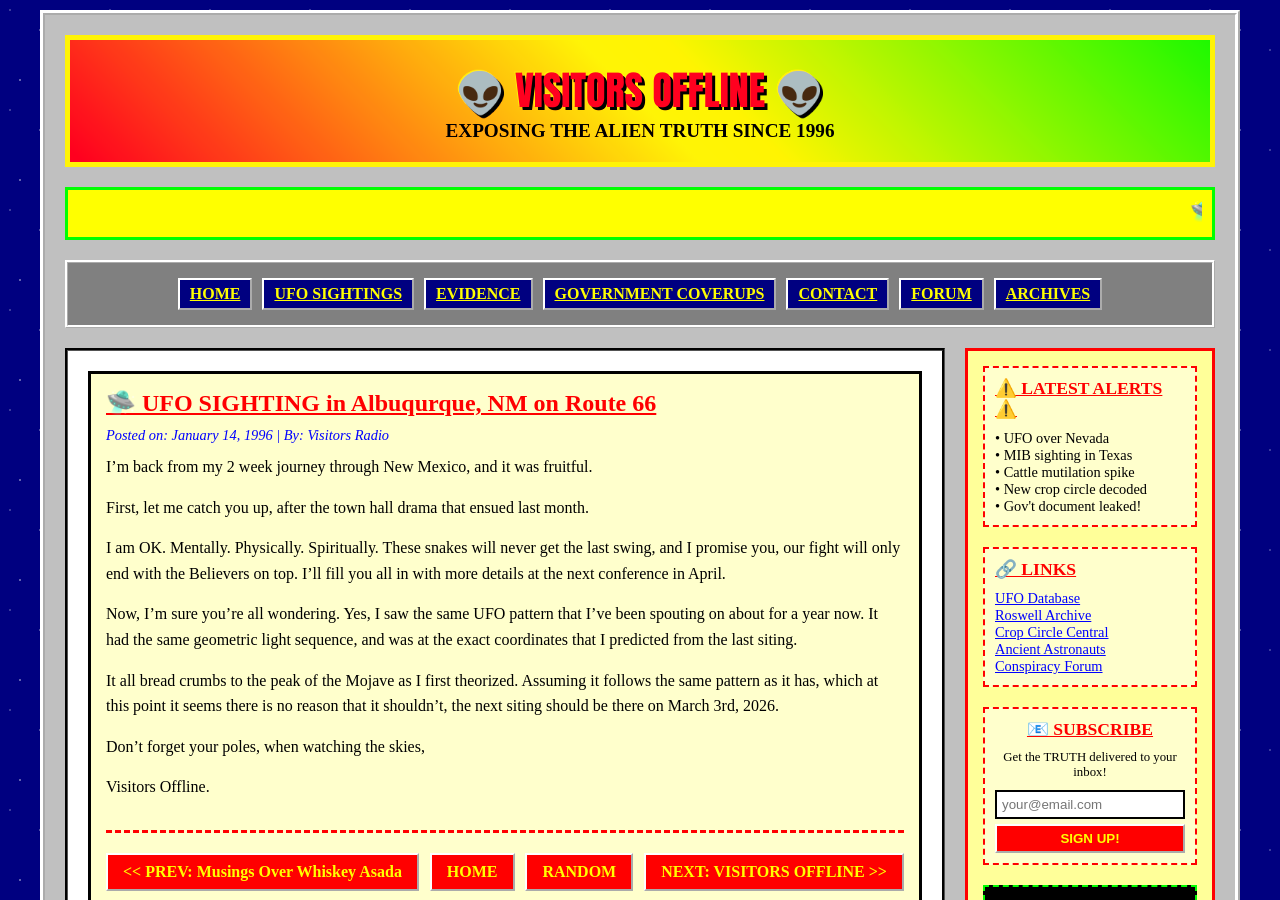
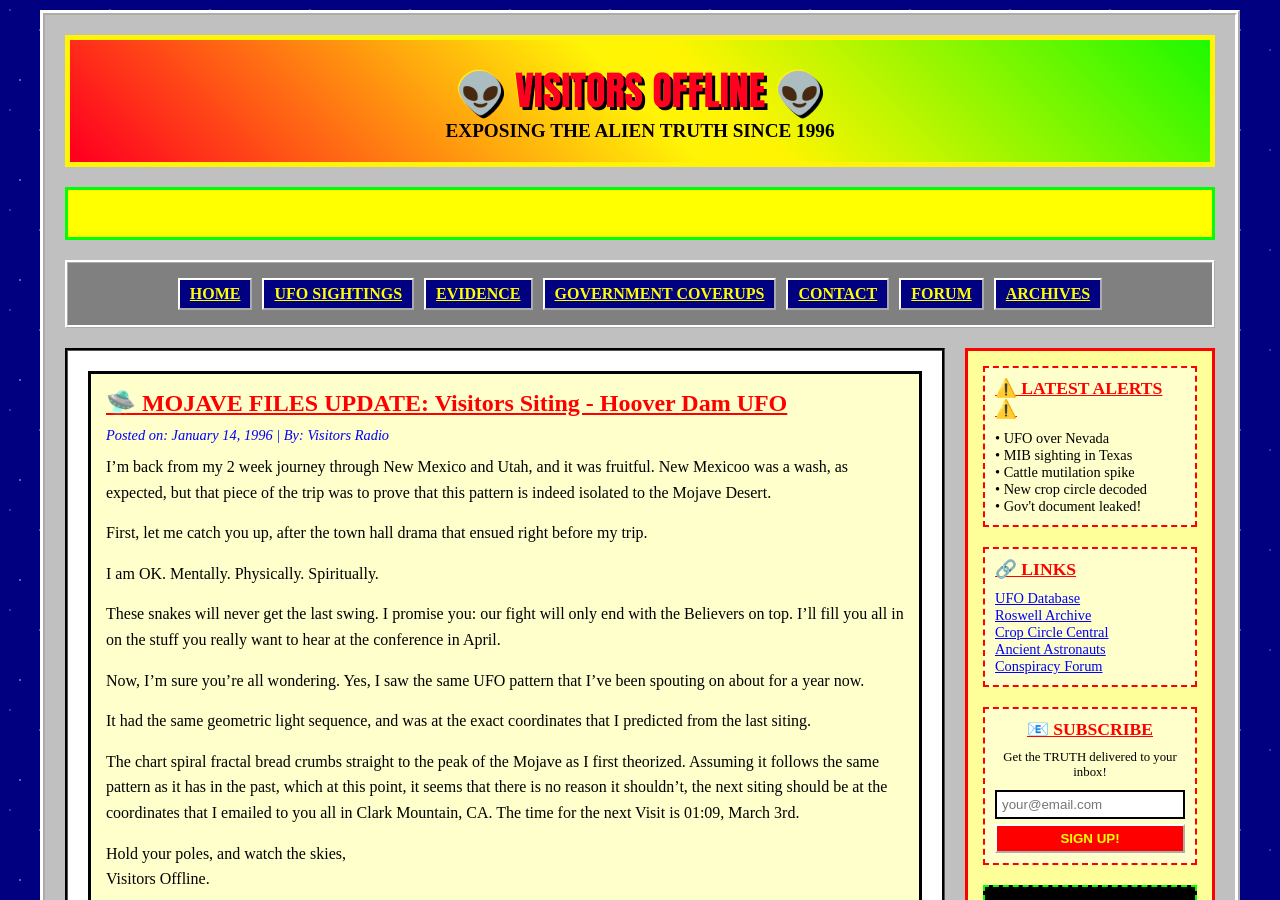
Before and after one commit to visitorsradio/offline, a Jekyll site: the page built from _posts/1996-01-14-ufo-sighting-albuqurque-nm.md, in a window 1280 px wide and 900 px high. Built offline with Jekyll 4.4.1, drawn with Linux system fonts in a browser that asks for light colours.

Commit message:
Update 1996-01-14-ufo-sighting-albuqurque-nm.md

```diff
--- a/_posts/1996-01-14-ufo-sighting-albuqurque-nm.md
+++ b/_posts/1996-01-14-ufo-sighting-albuqurque-nm.md
@@ -1,19 +1,23 @@
 ---
 layout: post
-title: "UFO SIGHTING in Albuqurque, NM on Route 66"
+title: "MOJAVE FILES UPDATE: Visitors Siting - Hoover Dam UFO"
 author: "Visitors Radio"
 date: 1996-01-14
 ---
-I'm back from my 2 week journey through New Mexico, and it was fruitful.
+I'm back from my 2 week journey through New Mexico and Utah, and it was fruitful. New Mexicoo was a wash, as expected, but that piece of the trip was to prove that this pattern is indeed isolated to the Mojave Desert.
 
-First, let me catch you up, after the town hall drama that ensued last month.
+First, let me catch you up, after the town hall drama that ensued right before my trip.
 
-I am OK. Mentally. Physically. Spiritually. These snakes will never get the last swing, and I promise you, our fight will only end with the Believers on top. I'll fill you all in with more details at the next conference in April.
+I am OK. Mentally. Physically. Spiritually.
 
-Now, I'm sure you're all wondering. Yes, I saw the same UFO pattern that I've been spouting on about for a year now. It had the same geometric light sequence, and was at the exact coordinates that I predicted from the last siting.
+These snakes will never get the last swing. I promise you: our fight will only end with the Believers on top. I'll fill you all in on the stuff you really want to hear at the conference in April.
 
-It all bread crumbs to the peak of the Mojave as I first theorized. Assuming it follows the same pattern as it has, which at this point it seems there is no reason that it shouldn't, the next siting should be there on March 3rd, 2026.
+Now, I'm sure you're all wondering. Yes, I saw the same UFO pattern that I've been spouting on about for a year now.
 
-Don't forget your poles, when watching the skies,
+It had the same geometric light sequence, and was at the exact coordinates that I predicted from the last siting.
 
+The chart spiral fractal bread crumbs straight to the peak of the Mojave as I first theorized. Assuming it follows the same pattern as it has in the past, which at this point, it seems that there is no reason it shouldn't, the next siting should be at the coordinates that I emailed to you all in Clark Mountain, CA. The time for the next Visit is 01:09, March 3rd.
+
+
+Hold your poles, and watch the skies,
 Visitors Offline.
```
